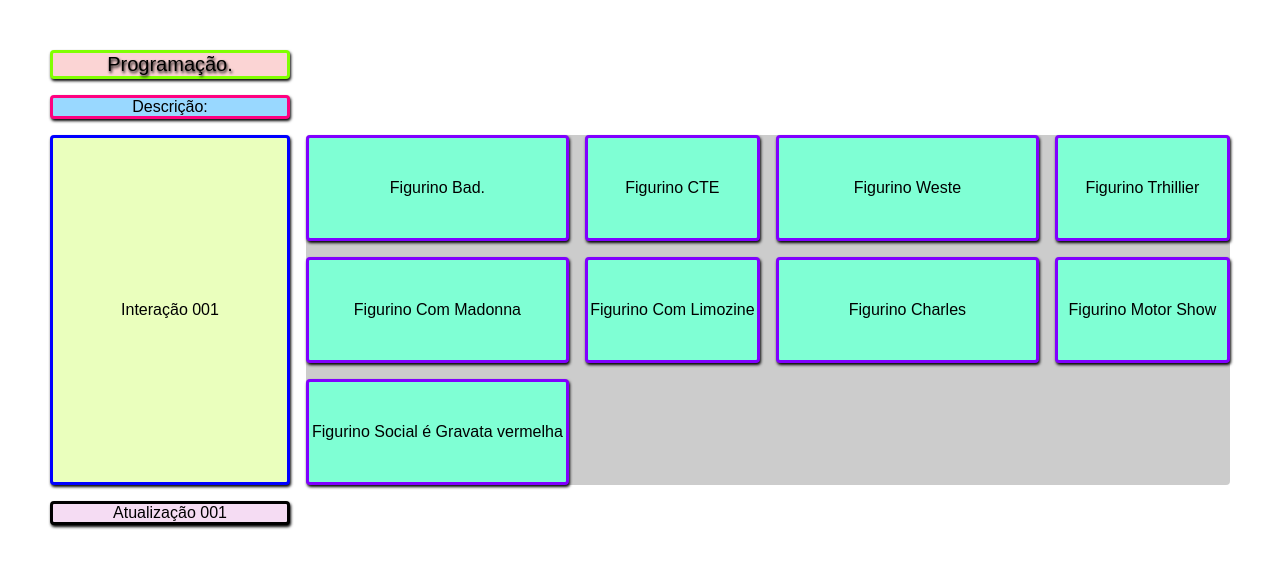
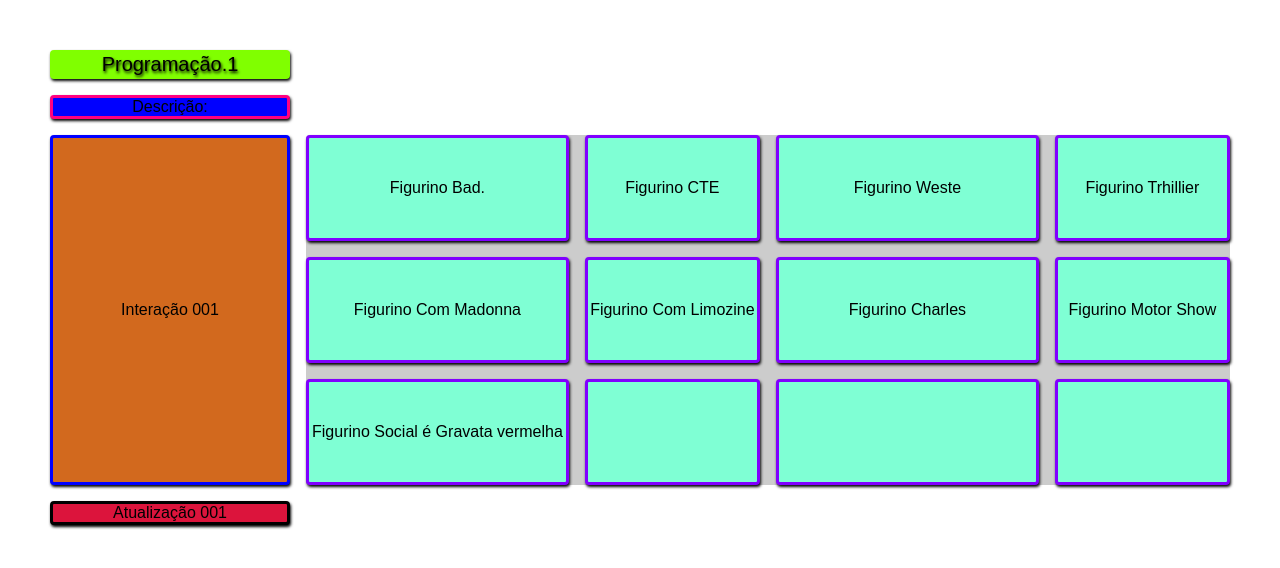
Before and after one commit to edskate/Programa-0098, a plain HTML site: page index01.html in a window 1280 px wide. Drawn offline with Linux system fonts and the light colour scheme.

Commit message:
adicionando  tabelas

```diff
--- a/index01.html
+++ b/index01.html
@@ -62,17 +62,21 @@
           grid-column: 1 / 1;
           /*grid-row: 1 / 2;*/
           grid-row: 1;
+          background: #80ff00;
         }
         nav {
           /*grid-row: 2 / 5;*/
           grid-row: 2 / 2;
+          background-color: #0000ff;
         }
         section {
           grid-column: 1 / 1;
           text-align: center;
+          background-color: chocolate;
         }
         footer {
           grid-column: 1 / 1;
+          background-color: crimson;
         }
         .grid-wrapper > main {
           background-color: #ccc;
@@ -84,12 +88,13 @@
         article {
           min-height: 100px;
           border-radius: 4px solid #000;
+
         }
       </style>
 </head>
 <body>
     <div class="grid-wrapper">
-        <header>Programação.</header>
+        <header>Programação.1</header>
         <nav>Descrição:</nav>
         <section>Interação 001</section>
         <main>
@@ -102,6 +107,9 @@
           <article>Figurino Charles</article>
           <article>Figurino Motor Show</article>
           <article>Figurino Social é Gravata vermelha</article>
+          <article></article>
+          <article></article>
+          <article></article>
         </main>
 
         <footer>Atualização 001</footer>
```
